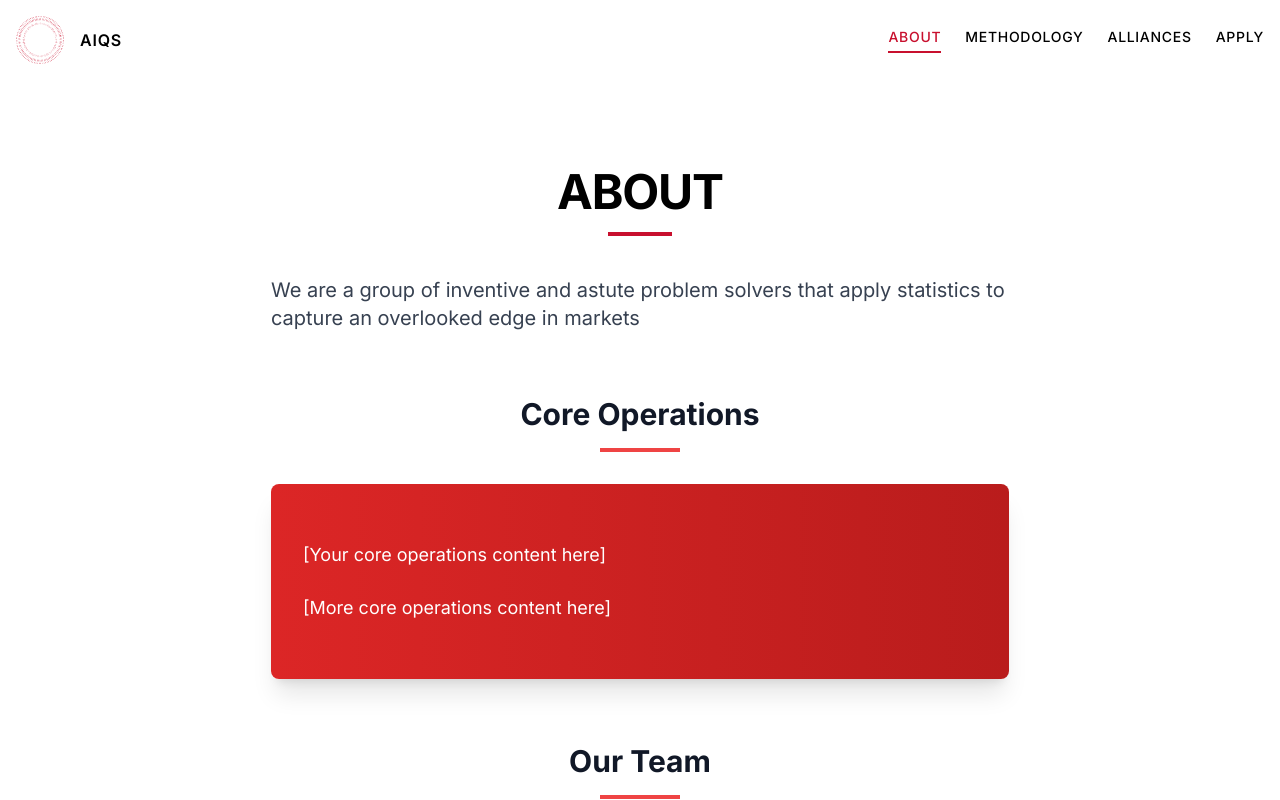
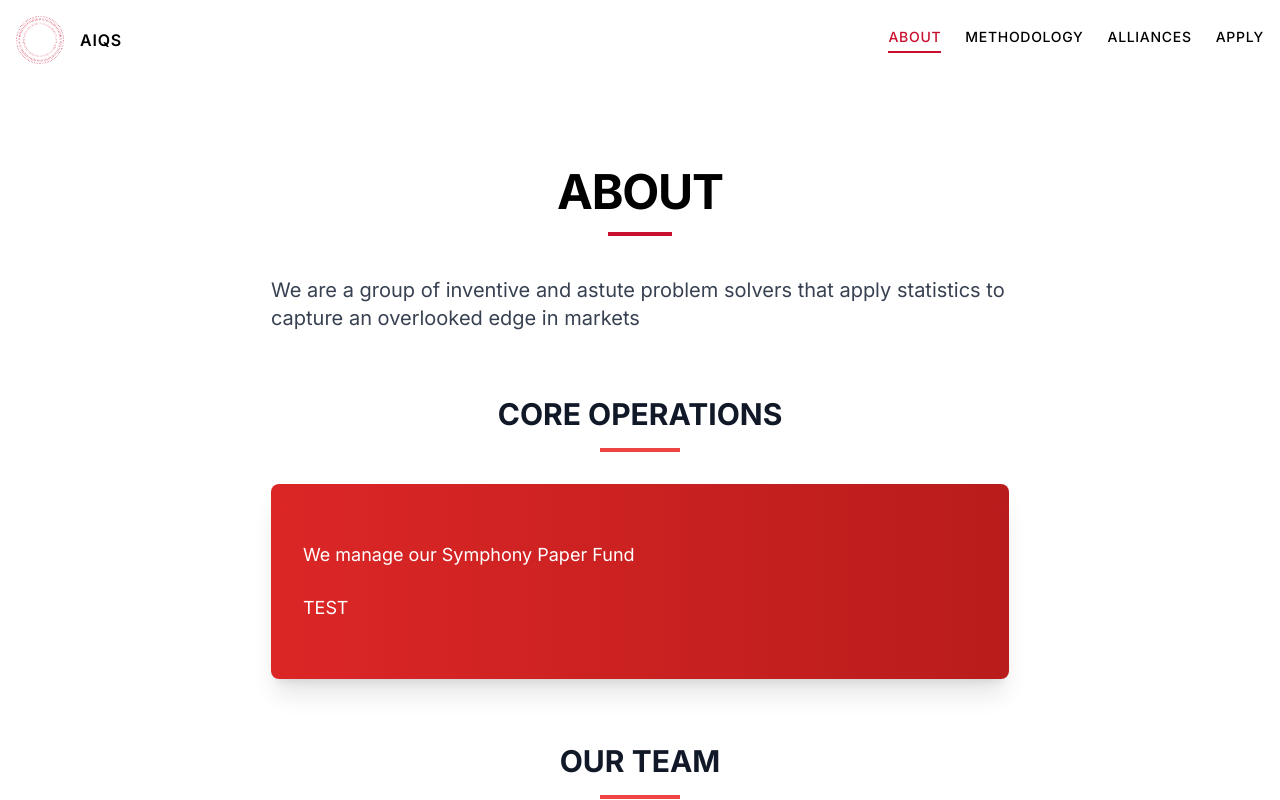
Before and after one commit to aiqsorg/club, a React (Vite) app: page /#/about in a window 1280 px wide. Shown: the top 800 px of the page. Built offline with nearby package versions, Linux system fonts and the light colour scheme.

Commit message:
Update About.tsx

```diff
--- a/src/pages/About.tsx
+++ b/src/pages/About.tsx
@@ -17,17 +17,17 @@ const About: React.FC = () => {
             <div className="my-16">
               <div className="text-center mb-8">
                 <h2 className="text-2xl md:text-3xl font-bold text-gray-900 mb-4">
-                  Core Operations
+                  CORE OPERATIONS
                 </h2>
                 <div className="w-20 h-1 bg-red-500 mx-auto"></div>
               </div>
 
               <div className="bg-gradient-to-r from-red-600 to-red-700 text-white p-8 rounded-lg shadow-xl">
                 <p className="text-lg leading-relaxed mb-6">
-                  [Your core operations content here]
+                  We manage our Symphony Paper Fund
                 </p>
                 <p className="text-lg leading-relaxed">
-                  [More core operations content here]
+                  TEST
                 </p>
               </div>
             </div>
@@ -36,7 +36,7 @@ const About: React.FC = () => {
             <div className="my-16">
               <div className="text-center mb-8">
                 <h2 className="text-2xl md:text-3xl font-bold text-gray-900 mb-4">
-                  Our Team
+                  OUR TEAM
                 </h2>
                 <div className="w-20 h-1 bg-red-500 mx-auto"></div>
               </div>
```
